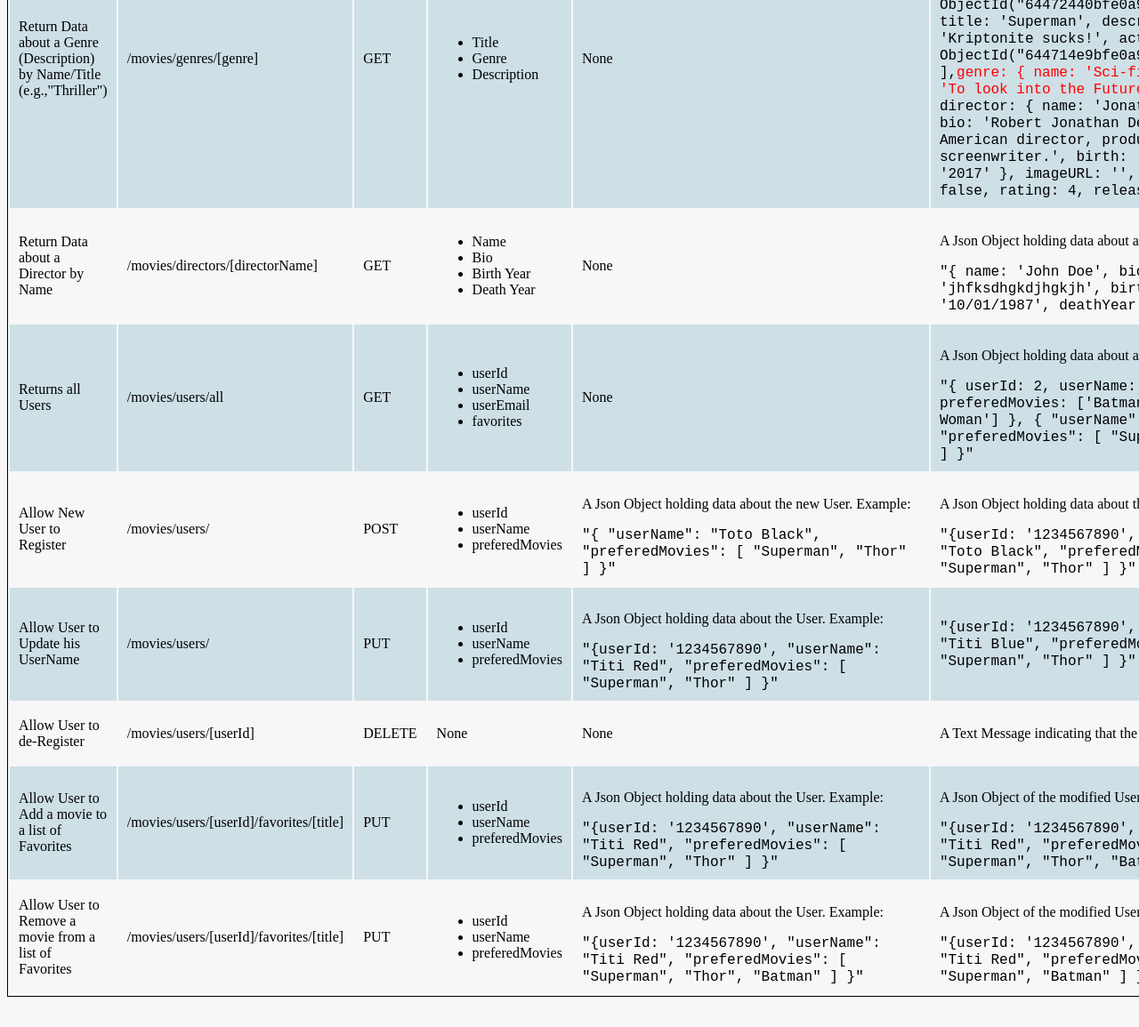
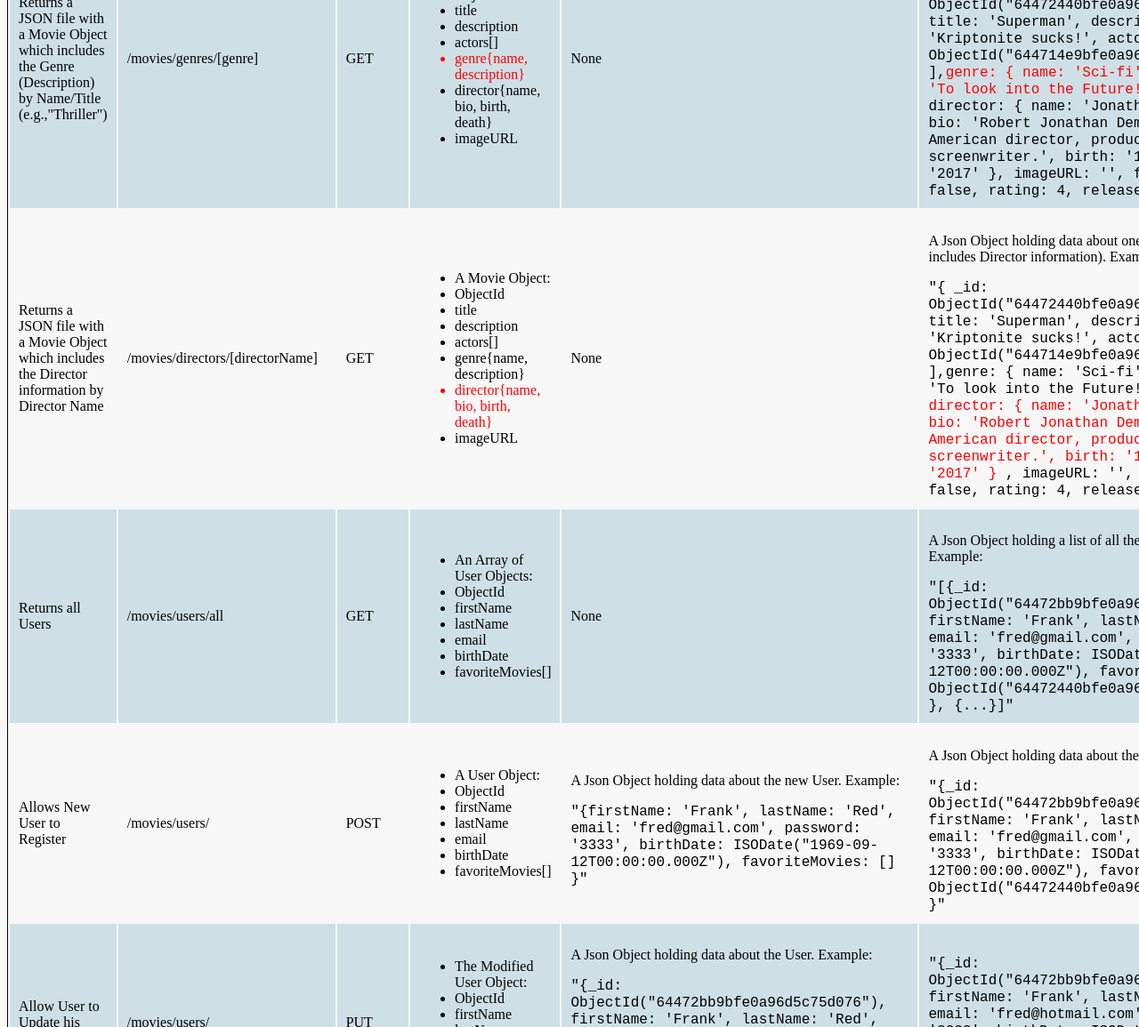
Before and after one commit to terryrossi/Movie_API, a website: page public/documentation.html in a window 1280 px wide. Shown: the part 1645-2800 px from the top of the page at 89% size. Before the commit the page ends 2774 px from the top, so only its background shows below. Drawn offline with Linux system fonts and the light colour scheme.

Commit message:
add and remove movies from list of favorites + Update Documentation

```diff
--- a/public/documentation.html
+++ b/public/documentation.html
@@ -73,11 +73,12 @@
 			</thead>
 			<tbody>
 				<tr class="odd">
-					<td>Return a List of Movies</td>
+					<td>Returns a List of Movie Objects</td>
 					<td>/movies</td>
 					<td>GET</td>
 					<td>
 						<ul>
+							<li>A List of Movie Objects:</li>
 							<li>Title</li>
 							<li>Description</li>
 							<li>Main Actor</li>
@@ -89,7 +90,7 @@
 					</td>
 					<td class="json">None</td>
 					<td class="json">
-						<p>A Json Object holding data about Movies. Example:</p>
+						<p>A Json Object holding a list of Movie Objects. Example:</p>
 						<code>
 							"[{ _id: ObjectId("64472440bfe0a96d5c75d06d"), title: 'Superman', description:
 							'Kriptonite sucks!', actors: [ ObjectId("644714e9bfe0a96d5c75d064") ], genre: { name:
@@ -106,11 +107,12 @@
 					</td>
 				</tr>
 				<tr class="even">
-					<td>Return Data about a single Movie by Title</td>
+					<td>Returns a Json File with a single Movie Object by Title</td>
 					<td>/movies/[title]</td>
 					<td>GET</td>
 					<td>
 						<ul>
+							<li>A Movies Object:</li>
 							<li>Title</li>
 							<li>Description</li>
 							<li>Main Actor</li>
@@ -122,7 +124,7 @@
 					</td>
 					<td class="json">None</td>
 					<td class="json">
-						<p>A Json Object holding data about one Movie. Example:</p>
+						<p>A Json File holding one Movie Object. Example:</p>
 						<code>
 							"{ _id: ObjectId("64472440bfe0a96d5c75d06d"), title: 'Superman', description:
 							'Kriptonite sucks!', actors: [ ObjectId("644714e9bfe0a96d5c75d064") ], genre: { name:
@@ -134,15 +136,22 @@
 					</td>
 				</tr>
 				<tr class="odd">
-					<td>Return Data about a Genre (Description) by Name/Title (e.g.,"Thriller")</td>
+					<td>
+						Returns a JSON file with a Movie Object which includes the Genre (Description) by
+						Name/Title (e.g.,"Thriller")
+					</td>
 					<td>/movies/genres/[genre]</td>
 					<td>GET</td>
 					<td>
 						<ul>
-							<li>Title</li>
-
-							<li>Genre</li>
-							<li>Description</li>
+							<li>A Movie Object:</li>
+							<li>ObjectId</li>
+							<li>title</li>
+							<li>description</li>
+							<li>actors[]</li>
+							<li style="color: red">genre{name, description}</li>
+							<li>director{name, bio, birth, death}</li>
+							<li>imageURL</li>
 						</ul>
 					</td>
 					<td class="json">None</td>
@@ -164,23 +173,39 @@
 					</td>
 				</tr>
 				<tr class="even">
-					<td>Return Data about a Director by Name</td>
+					<td>
+						Returns a JSON file with a Movie Object which includes the Director information by
+						Director Name
+					</td>
 					<td>/movies/directors/[directorName]</td>
 					<td>GET</td>
 					<td>
 						<ul>
-							<li>Name</li>
-							<li>Bio</li>
-							<li>Birth Year</li>
-							<li>Death Year</li>
+							<li>A Movie Object:</li>
+							<li>ObjectId</li>
+							<li>title</li>
+							<li>description</li>
+							<li>actors[]</li>
+							<li>genre{name, description}</li>
+							<li style="color: red">director{name, bio, birth, death}</li>
+							<li>imageURL</li>
 						</ul>
 					</td>
 					<td class="json">None</td>
 					<td class="json">
-						<p>A Json Object holding data about a Director. Example:</p>
+						<p>
+							A Json Object holding data about one Movie (which includes Director information).
+							Example:
+						</p>
 						<code>
-							"{ name: 'John Doe', bio: 'jhfksdhgkdjhgkjh', birthDate: '10/01/1987', deathYear: null
-							}"
+							"{ _id: ObjectId("64472440bfe0a96d5c75d06d"), title: 'Superman', description:
+							'Kriptonite sucks!', actors: [ ObjectId("644714e9bfe0a96d5c75d064") ],genre: { name:
+							'Sci-fi', description: 'To look into the Future!' } ,
+							<span style="color: red">
+								director: { name: 'Jonathan Demme', bio: 'Robert Jonathan Demme was an American
+								director, producer, and screenwriter.', birth: '1944', death: '2017' }
+							</span>
+							, imageURL: '', featured: false, rating: 4, releaseYear: 2005 }"
 						</code>
 					</td>
 				</tr>
@@ -190,68 +215,90 @@
 					<td>GET</td>
 					<td>
 						<ul>
-							<li>userId</li>
-							<li>userName</li>
-							<li>userEmail</li>
-							<li>favorites</li>
+							<li>An Array of User Objects:</li>
+							<li>ObjectId</li>
+							<li>firstName</li>
+							<li>lastName</li>
+							<li>email</li>
+							<li>birthDate</li>
+							<li>favoriteMovies[]</li>
 						</ul>
 					</td>
 					<td>
 						<p>None</p>
 					</td>
 					<td class="json">
-						<p>A Json Object holding data about all the Users. Example:</p>
+						<p>A Json Object holding a list of all the User Objects. Example:</p>
 						<code>
-							"{ userId: 2, userName: 'Tom White', preferedMovies: ['Batman', 'Wonder Woman'] }, {
-							"userName": "Toto Black", "preferedMovies": [ "Superman", "Thor" ] }"
+							"[{_id: ObjectId("64472bb9bfe0a96d5c75d076"), firstName: 'Frank', lastName: 'Red',
+							email: 'fred@gmail.com', password: '3333', birthDate:
+							ISODate("1969-09-12T00:00:00.000Z"), favoriteMovies: [
+							ObjectId("64472440bfe0a96d5c75d06d")] }, {...}]"
 						</code>
 					</td>
 				</tr>
 				<tr class="even">
-					<td>Allow New User to Register</td>
+					<td>Allows New User to Register</td>
 					<td>/movies/users/</td>
 					<td>POST</td>
 					<td>
 						<ul>
-							<li>userId</li>
-							<li>userName</li>
-							<li>preferedMovies</li>
+							<li>A User Object:</li>
+							<li>ObjectId</li>
+							<li>firstName</li>
+							<li>lastName</li>
+							<li>email</li>
+							<li>birthDate</li>
+							<li>favoriteMovies[]</li>
 						</ul>
 					</td>
 					<td class="json">
 						<p>A Json Object holding data about the new User. Example:</p>
-						<code> "{ "userName": "Toto Black", "preferedMovies": [ "Superman", "Thor" ] }" </code>
+						<code>
+							"{firstName: 'Frank', lastName: 'Red', email: 'fred@gmail.com', password: '3333',
+							birthDate: ISODate("1969-09-12T00:00:00.000Z"), favoriteMovies: [] }"
+						</code>
 					</td>
 					<td class="json">
 						<p>A Json Object holding data about the new User. Example:</p>
 						<code>
-							"{userId: '1234567890', "userName": "Toto Black", "preferedMovies": [ "Superman",
-							"Thor" ] }"
+							"{_id: ObjectId("64472bb9bfe0a96d5c75d076"), firstName: 'Frank', lastName: 'Red',
+							email: 'fred@gmail.com', password: '3333', birthDate:
+							ISODate("1969-09-12T00:00:00.000Z"), favoriteMovies: [
+							ObjectId("64472440bfe0a96d5c75d06d")] }"
 						</code>
 					</td>
 				</tr>
 				<tr class="odd">
-					<td>Allow User to Update his UserName</td>
+					<td>Allow User to Update his email</td>
 					<td>/movies/users/</td>
 					<td>PUT</td>
 					<td>
 						<ul>
-							<li>userId</li>
-							<li>userName</li>
-							<li>preferedMovies</li>
+							<li>The Modified User Object:</li>
+							<li>ObjectId</li>
+							<li>firstName</li>
+							<li>lastName</li>
+							<li>email</li>
+							<li>birthDate</li>
+							<li>favoriteMovies[]</li>
 						</ul>
 					</td>
 					<td class="json">
 						<p>A Json Object holding data about the User. Example:</p>
 						<code>
-							"{userId: '1234567890', "userName": "Titi Red", "preferedMovies": [ "Superman", "Thor"
-							] }"
+							"{_id: ObjectId("64472bb9bfe0a96d5c75d076"), firstName: 'Frank', lastName: 'Red',
+							email: 'fred@gmail.com', password: '3333', birthDate:
+							ISODate("1969-09-12T00:00:00.000Z"), favoriteMovies: [
+							ObjectId("64472440bfe0a96d5c75d06d")] }"
 						</code>
 					</td>
 					<td class="json">
 						<code>
-							"{userId: '1234567890', "userName": "Titi Blue", "preferedMovies": [ "Superman",
-							"Thor" ] }"
+							"{_id: ObjectId("64472bb9bfe0a96d5c75d076"), firstName: 'Frank', lastName: 'Red',
+							email: 'fred@hotmail.com', password: '3333', birthDate:
+							ISODate("1969-09-12T00:00:00.000Z"), favoriteMovies: [
+							ObjectId("64472440bfe0a96d5c75d06d")] }"
 						</code>
 					</td>
 				</tr>
@@ -262,58 +309,74 @@
 					<td>None</td>
 					<td class="json">None</td>
 					<td class="json">
-						<p>A Text Message indicating that the Account is Closed</p>
+						<p>A Text Message indicating that the User has been Deleted</p>
 					</td>
 				</tr>
 				<tr class="odd">
 					<td>Allow User to Add a movie to a list of Favorites</td>
-					<td>/movies/users/[userId]/favorites/[title]</td>
-					<td>PUT</td>
+					<td>/movies/users/[lastName]/favorites</td>
+					<td>POST</td>
 					<td>
 						<ul>
-							<li>userId</li>
-							<li>userName</li>
-							<li>preferedMovies</li>
+							<li>The Modified User Object:</li>
+							<li>ObjectId</li>
+							<li>firstName</li>
+							<li>lastName</li>
+							<li>email</li>
+							<li>birthDate</li>
+							<li>favoriteMovies[]</li>
 						</ul>
 					</td>
 					<td class="json">
 						<p>A Json Object holding data about the User. Example:</p>
 						<code>
-							"{userId: '1234567890', "userName": "Titi Red", "preferedMovies": [ "Superman", "Thor"
-							] }"
+							"{_id: ObjectId("64472bb9bfe0a96d5c75d076"), firstName: 'Frank', lastName: 'Red',
+							email: 'fred@gmail.com', password: '3333', birthDate:
+							ISODate("1969-09-12T00:00:00.000Z"), favoriteMovies: [
+							ObjectId("64472440bfe0a96d5c75d06d")] }"
 						</code>
 					</td>
 					<td class="json">
 						<p>A Json Object of the modified User. Example:</p>
 						<code>
-							"{userId: '1234567890', "userName": "Titi Red", "preferedMovies": [ "Superman",
-							"Thor", "Batman" ] }"
+							"{_id: ObjectId("64472bb9bfe0a96d5c75d076"), firstName: 'Frank', lastName: 'Red',
+							email: 'fred@gmail.com', password: '3333', birthDate:
+							ISODate("1969-09-12T00:00:00.000Z"), favoriteMovies: [
+							ObjectId("64472440bfe0a96d5c75d06d"), ObjectId("64471900bfe0a96d5c75d069") ] }"
 						</code>
 					</td>
 				</tr>
 				<tr class="even">
 					<td>Allow User to Remove a movie from a list of Favorites</td>
-					<td>/movies/users/[userId]/favorites/[title]</td>
-					<td>PUT</td>
+					<td>/movies/users/favorites/[titleId]</td>
+					<td>DELETE</td>
 					<td>
 						<ul>
-							<li>userId</li>
-							<li>userName</li>
-							<li>preferedMovies</li>
+							<li>The Modified User Object:</li>
+							<li>ObjectId</li>
+							<li>firstName</li>
+							<li>lastName</li>
+							<li>email</li>
+							<li>birthDate</li>
+							<li>favoriteMovies[]</li>
 						</ul>
 					</td>
 					<td class="json">
 						<p>A Json Object holding data about the User. Example:</p>
 						<code>
-							"{userId: '1234567890', "userName": "Titi Red", "preferedMovies": [ "Superman",
-							"Thor", "Batman" ] }"
+							"{_id: ObjectId("64472bb9bfe0a96d5c75d076"), firstName: 'Frank', lastName: 'Red',
+							email: 'fred@gmail.com', password: '3333', birthDate:
+							ISODate("1969-09-12T00:00:00.000Z"), favoriteMovies: [
+							ObjectId("64472440bfe0a96d5c75d06d"), ObjectId("64471900bfe0a96d5c75d069") ] }"
 						</code>
 					</td>
 					<td class="json">
 						<p>A Json Object of the modified User. Example:</p>
 						<code>
-							"{userId: '1234567890', "userName": "Titi Red", "preferedMovies": [ "Superman",
-							"Batman" ] }"
+							"{_id: ObjectId("64472bb9bfe0a96d5c75d076"), firstName: 'Frank', lastName: 'Red',
+							email: 'fred@gmail.com', password: '3333', birthDate:
+							ISODate("1969-09-12T00:00:00.000Z"), favoriteMovies: [
+							ObjectId("64472440bfe0a96d5c75d06d")] }"
 						</code>
 					</td>
 				</tr>
```
Also changed, not shown: index.js (+47 -30 lines).
